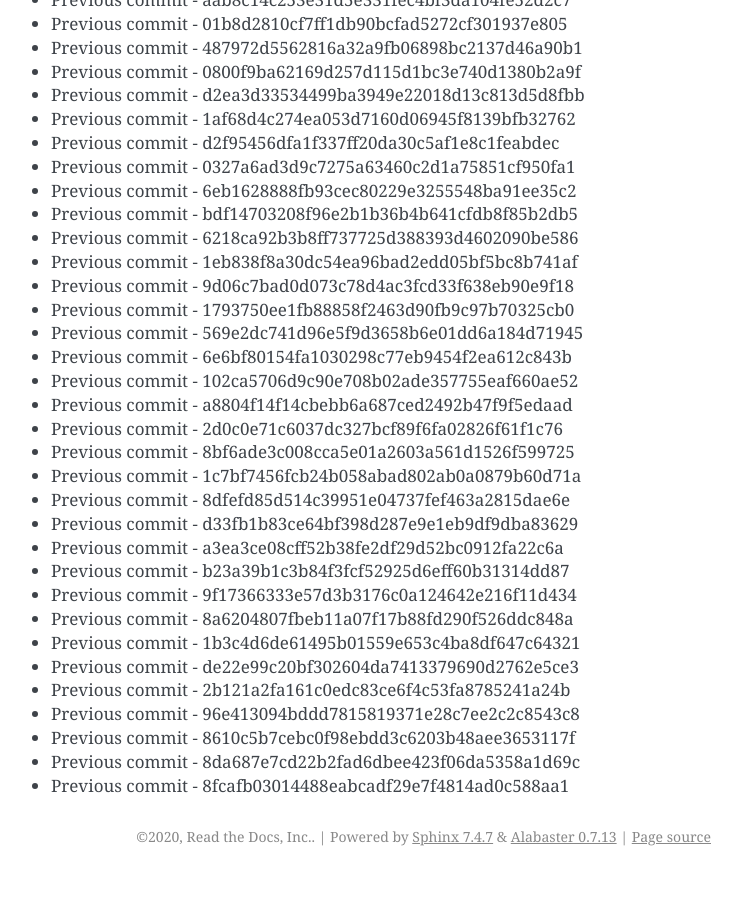
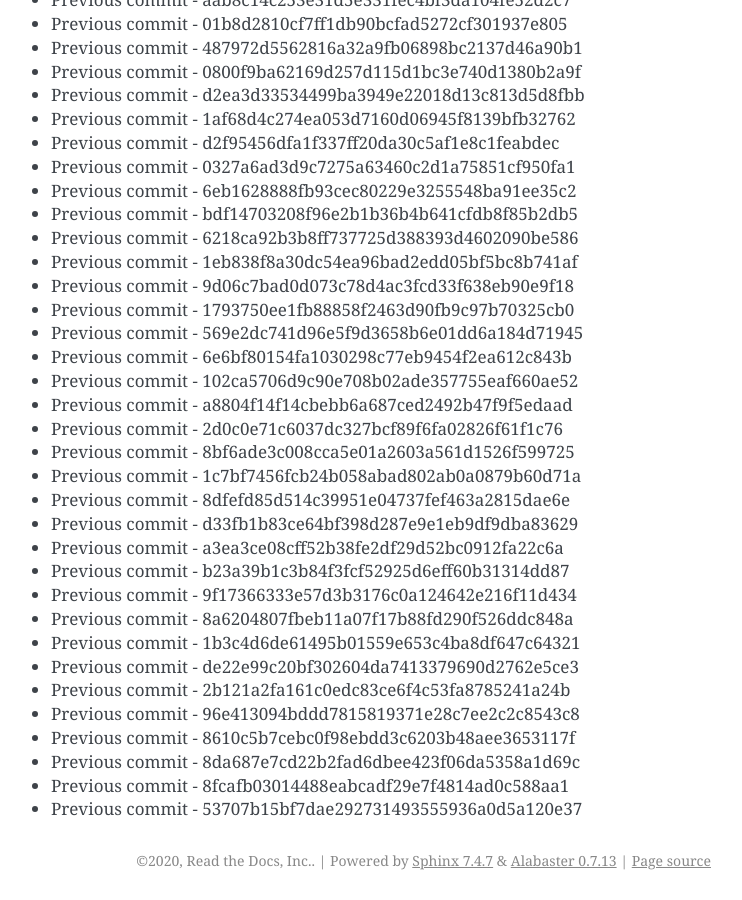
Before and after one commit to readthedocs/rtd-git-stresstest, a Sphinx documentation site: the page built from docs/updates.rst, in a window 1280 px wide and 900 px high, scrolled down 16623 px. Shown: the whole window, without its empty margins (399-1141 px from the left). Built offline with Sphinx 7.4.7, drawn with Linux system fonts in a browser that asks for light colours; before the commit the page ends 17499 px from its top, so only the background shows below that.

Commit message:
Generating commit from previous: 53707b15bf7dae292731493555936a0d5a120e37

```diff
--- a/docs/updates.rst
+++ b/docs/updates.rst
@@ -730,3 +730,4 @@ It can be tested for any performance characteristics.
 * Previous commit - 8610c5b7cebc0f98ebdd3c6203b48aee3653117f
 * Previous commit - 8da687e7cd22b2fad6dbee423f06da5358a1d69c
 * Previous commit - 8fcafb03014488eabcadf29e7f4814ad0c588aa1
+* Previous commit - 53707b15bf7dae292731493555936a0d5a120e37
```
